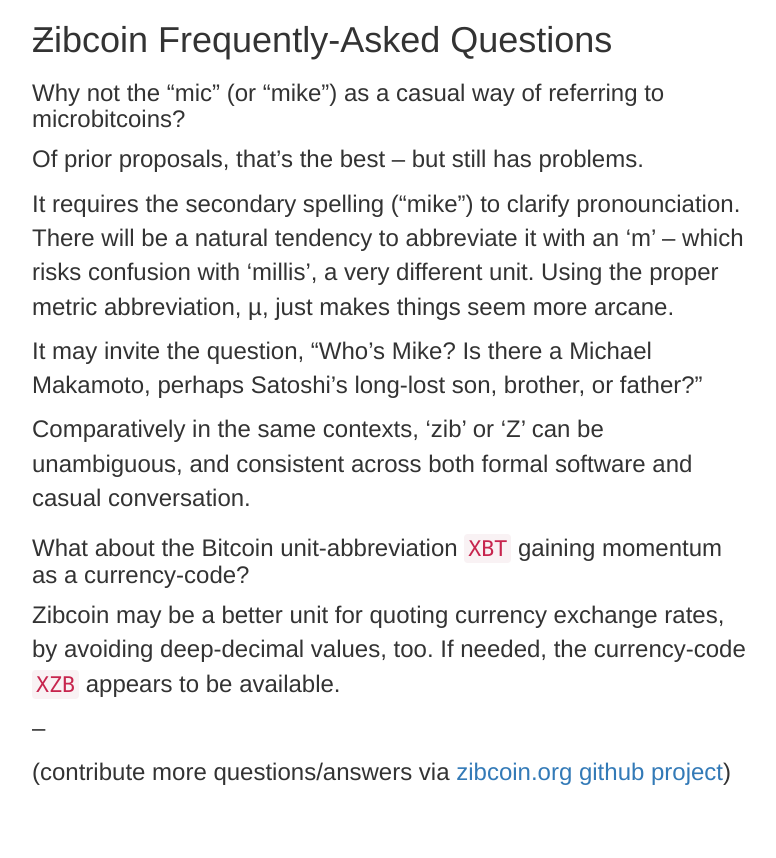
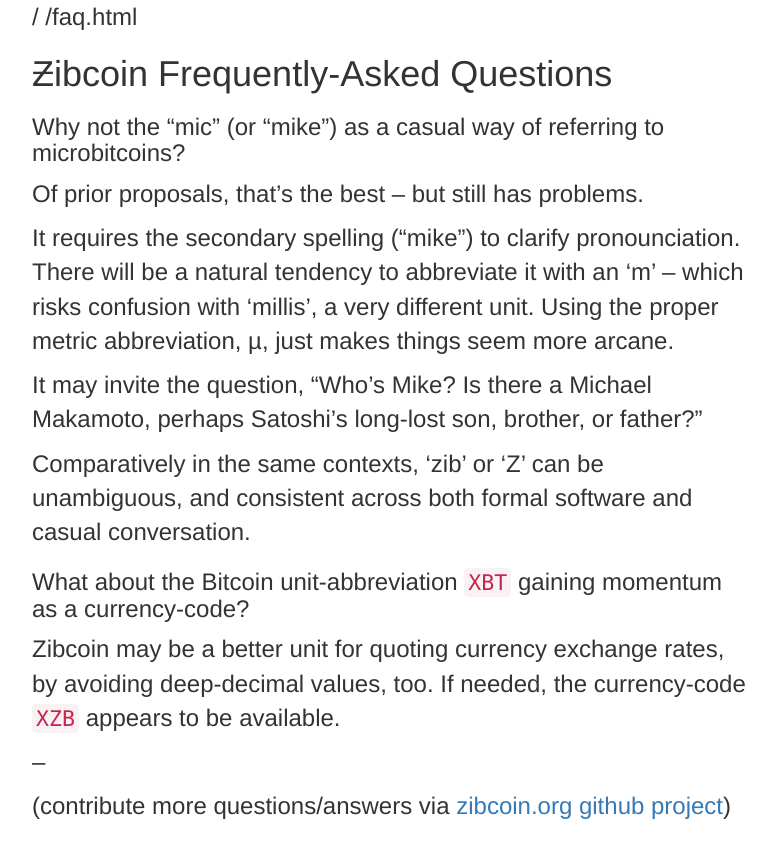
Before and after one commit to gojomo/zibcoin.org, a Jekyll site: the page built from faq.md, in a window 1280 px wide. Shown: the top 858 px of the page, without its empty margins (248-1024 px from the left). Built offline with Jekyll 4.4.1, drawn with Linux system fonts in a browser that asks for light colours; nearby versions of some CDN libraries.

Commit message:
Update minimal.html

```diff
--- a/_layouts/minimal.html
+++ b/_layouts/minimal.html
@@ -22,6 +22,7 @@
   </head>
   <body>
     <div class="container">
+    <div><a href='//'>{{ site.domain }}</a> / {{ page.url }} </div>
     {{ content }}
     </div>
 
```
